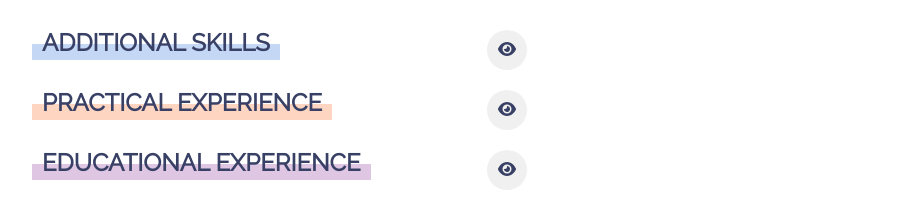
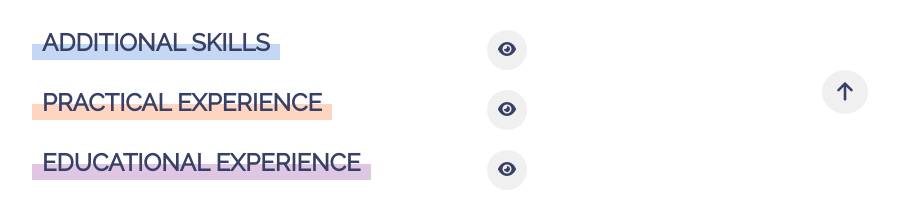
Before and after one commit to mooniiDev/cv-application, a React (Create React App) app: page / in a window 1280 px wide. Shown: the part 630-850 px from the top of the page, without its empty margins (358-1257 px from the left). Built offline with nearby package versions, Linux system fonts and the light colour scheme.

Commit message:
Create a floating button, update buttons and links hovers

```diff
--- a/src/components/Button.js
+++ b/src/components/Button.js
@@ -9,6 +9,7 @@ import {
   faEyeSlash,
   faTrashAlt,
   faPlus,
+  faArrowUp,
 } from '@fortawesome/free-solid-svg-icons';
 
 // Styling imports
@@ -56,6 +57,14 @@ class Button extends React.Component {
       buttonValue = (
         <FontAwesomeIcon icon={faPlus} className="fa-fw" pointerEvents="none" />
       );
+    } else if (buttonValue === 'up') {
+      buttonValue = (
+        <FontAwesomeIcon
+          icon={faArrowUp}
+          className="fa-fw"
+          pointerEvents="none"
+        />
+      );
     }
 
     return (
--- a/src/components/EducationForm.js
+++ b/src/components/EducationForm.js
@@ -34,7 +34,7 @@ class EducationForm extends React.Component {
             <Button
               buttonEvent={handleEducationalAdd}
               buttonText="add"
-              buttonClass="add-first-form-button fontAwesome-button"
+              buttonClass="add-first-form-button green-hover fontAwesome-button"
             />
           </form>
         );
@@ -214,7 +214,7 @@ class EducationForm extends React.Component {
               <Button
                 buttonEvent={handleEducationalAdd}
                 buttonText="add"
-                buttonClass="add-button fontAwesome-button"
+                buttonClass="add-button green-hover fontAwesome-button"
               />
             ) : null}
 
@@ -222,7 +222,7 @@ class EducationForm extends React.Component {
             <Button
               buttonEvent={handleEducationalDelete}
               buttonText="delete"
-              buttonClass="delete-button fontAwesome-button"
+              buttonClass="delete-button red-hover fontAwesome-button"
             />
           </form>
         );
--- a/src/components/Main.js
+++ b/src/components/Main.js
@@ -324,7 +324,7 @@ class Main extends React.Component {
           <Button
             buttonEvent={handleMode}
             buttonText="PREVIEW"
-            buttonClass="main-button"
+            buttonClass="main-button green-hover"
           />
 
           {/* Main 'edit' mode content */}
@@ -354,6 +354,11 @@ class Main extends React.Component {
             handleEducationalDelete={handleEducationalDelete}
             handleEducationalAdd={handleEducationalAdd}
           />
+
+          {/* A button to scroll back to the top */}
+          <div className="floating-container">
+            <Button buttonText="up" buttonClass="floating-button green-hover" />
+          </div>
         </main>
       );
     }
@@ -363,11 +368,16 @@ class Main extends React.Component {
         <Button
           buttonEvent={handleMode}
           buttonText="EDIT"
-          buttonClass="main-button"
+          buttonClass="main-button green-hover"
         />
 
         {/* Main 'preview' mode content */}
         <PreviewCV cvInfo={cvInfo} />
+
+        {/* A button to scroll back to the top */}
+        <div className="floating-container">
+          <Button buttonText="up" buttonClass="floating-button green-hover" />
+        </div>
       </main>
     );
   }
--- a/src/components/PracticeForm.js
+++ b/src/components/PracticeForm.js
@@ -33,7 +33,7 @@ class PracticeForm extends React.Component {
             <Button
               buttonEvent={handlePracticalAdd}
               buttonText="add"
-              buttonClass="add-first-form-button fontAwesome-button"
+              buttonClass="add-first-form-button green-hover fontAwesome-button"
             />
           </form>
         );
@@ -221,7 +221,7 @@ class PracticeForm extends React.Component {
               <Button
                 buttonEvent={handlePracticalAdd}
                 buttonText="add"
-                buttonClass="add-button fontAwesome-button"
+                buttonClass="add-button green-hover fontAwesome-button"
               />
             ) : null}
 
@@ -229,7 +229,7 @@ class PracticeForm extends React.Component {
             <Button
               buttonEvent={handlePracticalDelete}
               buttonText="delete"
-              buttonClass="delete-button fontAwesome-button"
+              buttonClass="delete-button red-hover fontAwesome-button"
             />
           </form>
         );
--- a/src/components/SkillsForm.js
+++ b/src/components/SkillsForm.js
@@ -51,7 +51,7 @@ class SkillsForm extends React.Component {
             <Button
               buttonEvent={handleSkillAdd}
               buttonText="add"
-              buttonClass="add-skill-button fontAwesome-button"
+              buttonClass="add-skill-button green-hover fontAwesome-button"
             />
           </div>
 
--- a/src/components/SkillsList.js
+++ b/src/components/SkillsList.js
@@ -31,7 +31,7 @@ class SkillsList extends React.Component {
                 type="button"
                 buttonEvent={handleSkillDelete}
                 buttonText="delete"
-                buttonClass="delete-skill-button"
+                buttonClass="delete-skill-button red-hover"
               />
             </div>
           );
--- a/src/styles/Button.css
+++ b/src/styles/Button.css
@@ -8,12 +8,6 @@
   color: var(--dark-blue);
   border: none;
   border-radius: 2px;
-  transition: all 0.3s;
-}
-
-.main-button:hover {
-  background-color: var(--green);
-  cursor: pointer;
   transition: all 0.3s;
 }
 
@@ -30,15 +24,9 @@
   transition: all 0.3s;
 }
 
-.fontAwesome-button:hover {
-  cursor: pointer;
-  transition: all 0.3s;
-}
-
 /* Deleting and adding info */
 .delete-button,
-.add-button,
-.add-first-form-button {
+.add-button {
   margin-top: 5px;
   float: right;
 }
@@ -46,6 +34,7 @@
 /* Adding a first form */
 .add-first-form-button {
   margin-top: -6px;
+  float: right;
 }
 
 /* Adding a skill */
@@ -53,56 +42,53 @@
   margin-top: 20px;
 }
 
-/* Deleting a skill */
+/* Deleting an added skill */
 .delete-skill-button {
+  font-size: 1rem;
+  color: var(--dark-blue);
   background-color: var(--grey);
+  border: none;
+  transition: 0.3s;
 }
 
-.delete-button:hover {
+/* Scrolling back to the top */
+.floating-button {
+  padding: 10px;
+  font-size: 1.3rem;
+  color: var(--dark-blue);
+  background-color: var(--grey);
+  border: none;
+  border-radius: 50%;
+  transition: all 0.3s;
+}
+
+/* Buttons hovers colors */
+.green-hover:hover {
+  background-color: var(--green);
+  cursor: pointer;
+  transition: all 0.3s;
+}
+
+.red-hover:hover {
   background-color: var(--red);
   cursor: pointer;
   transition: all 0.3s;
 }
 
-.add-button:hover,
-.add-first-form-button:hover,
-.add-skill-button:hover {
-  background-color: var(--green);
+.blue-hover:hover {
+  background-color: var(--light-blue);
   cursor: pointer;
   transition: all 0.3s;
 }
 
-/* Deleting an added skill */
-.delete-skill-button {
-  font-size: 1rem;
-  color: var(--dark-blue);
-  border: none;
-  transition: 0.3s;
-}
-
-.delete-skill-button:hover {
-  cursor: pointer;
-  background-color: var(--red);
-  transition: 0.3s;
-}
-
-/* Font Awesome buttons hovers colors */
-.green-hover:hover {
-  background-color: var(--green);
-}
-
-.red-hover:hover {
-  background-color: var(--red);
-}
-
-.blue-hover:hover {
-  background-color: var(--light-blue);
-}
-
 .orange-hover:hover {
   background-color: var(--orange);
+  cursor: pointer;
+  transition: all 0.3s;
 }
 
 .purple-hover:hover {
   background-color: var(--purple);
+  cursor: pointer;
+  transition: all 0.3s;
 }
--- a/src/styles/Footer.css
+++ b/src/styles/Footer.css
@@ -10,7 +10,7 @@
   font-family: 'Raleway-SemiBold';
   color: var(--dark-blue);
   position: relative;
-  transition: all .1s;
+  transition: all 0.3s;
 }
 
 .footer-link::before {
@@ -22,10 +22,10 @@
   width: 100%;
   height: 8px;
   z-index: -1;
-  transition: all .1s;
+  transition: all 0.3s;
 }
 
 .footer-link:hover::before {
   background-color: var(--green);
-  transition: all .1s;
+  transition: all 0.3s;
 }
--- a/src/styles/Main.css
+++ b/src/styles/Main.css
@@ -4,3 +4,11 @@
   flex-direction: column;
   align-items: center;
 }
+
+.floating-container {
+  position: fixed;
+  width: 100px;
+  height: 100px;
+  bottom: 0;
+  right: 0;
+}
```
